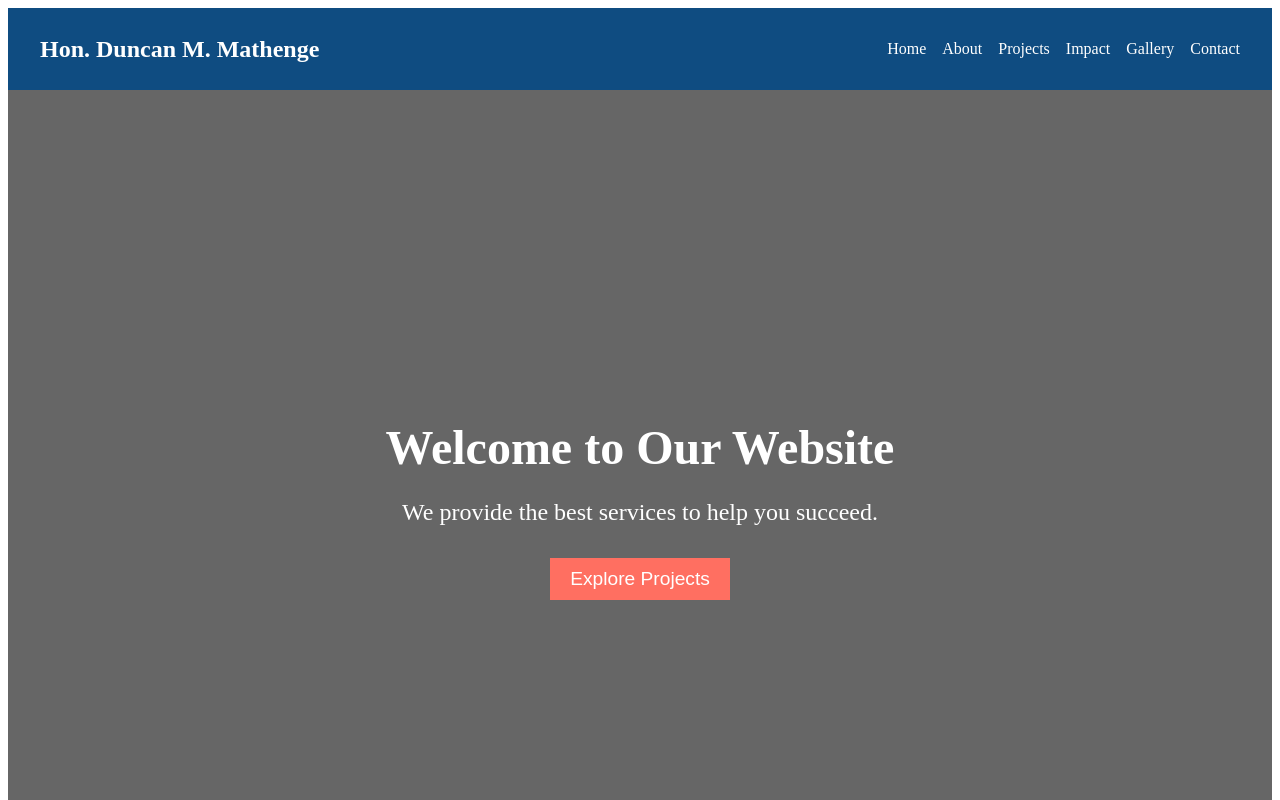
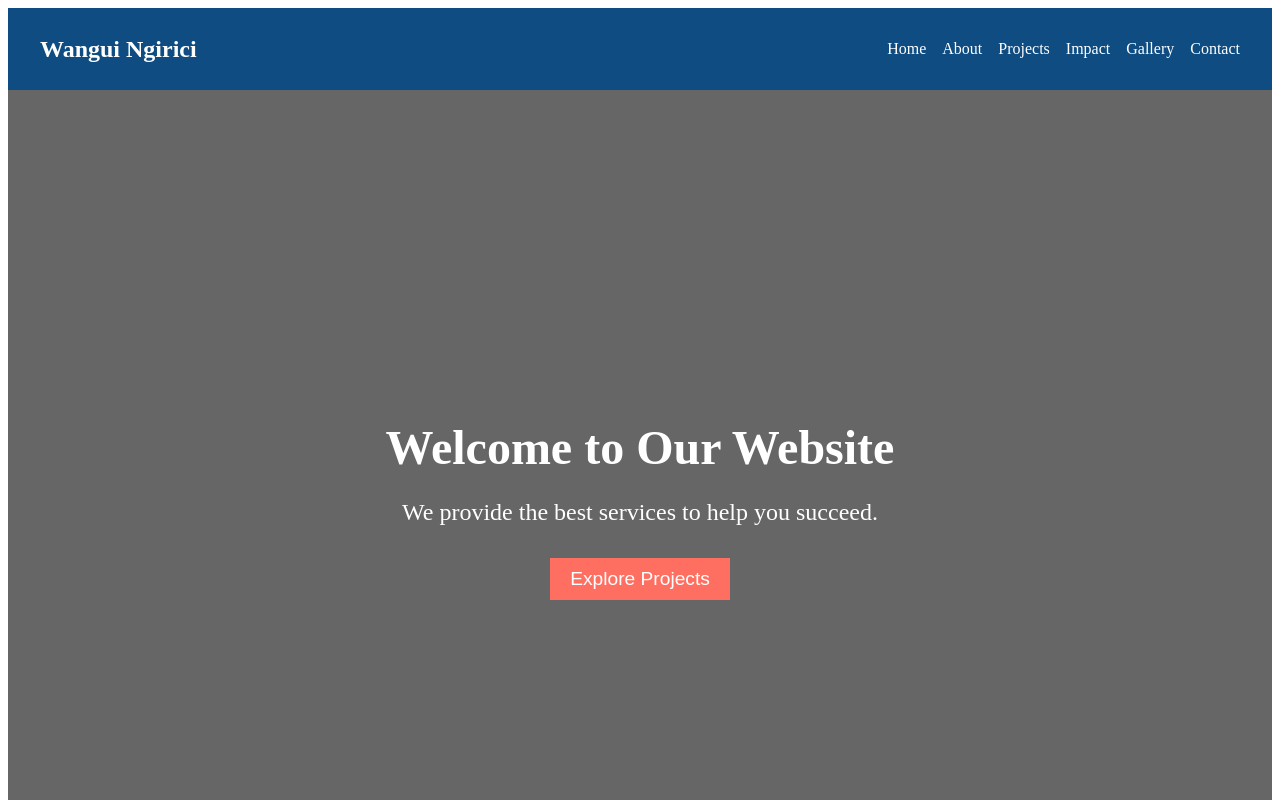
Before and after one commit to davidnjagih-png/civic-impact-portal, a React (Vite) app: page / in a window 1280 px wide. Shown: the top 800 px of the page. Built offline with nearby package versions, Linux system fonts and the light colour scheme.

Commit message:
name changed to match the current client

```diff
--- a/src/components/Navbar/Navbar.jsx
+++ b/src/components/Navbar/Navbar.jsx
@@ -5,7 +5,7 @@
   return (
     <nav className="navbar">
       <div className="navbar-container">
-        <div className="navbar-logo">Hon. Duncan M. Mathenge</div>
+        <div className="navbar-logo">Wangui Ngirici</div>
 
         <ul className="navbar-links">
           <li>
```
